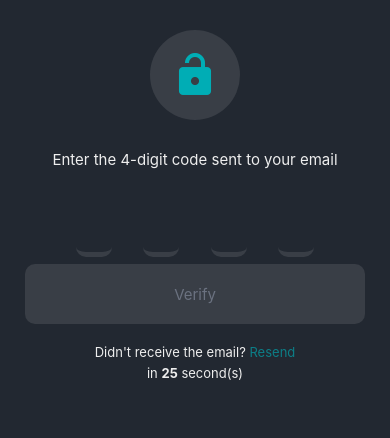
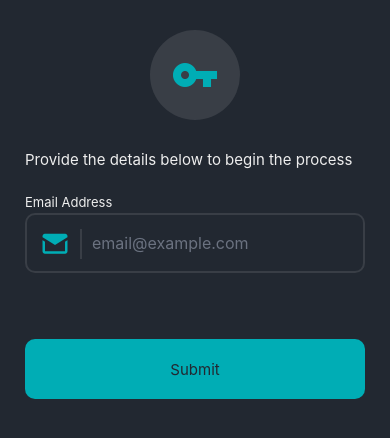
Before and after one commit to canadaprogrammer/rn-login-system, a React Native app: screen / in a window 390 px wide. Shown: the top 438 px of the page. Built offline with nearby package versions, Linux system fonts and the light colour scheme.

Commit message:
forgot password screen

```diff
--- a/App.js
+++ b/App.js
@@ -1,11 +1,11 @@
 import { StatusBar } from 'expo-status-bar';
-import EmailVerification from './screens/EmailVerification';
+import ForgotPassword from './screens/ForgotPassword';
 
 export default function App() {
   return (
     <>
       <StatusBar style='light' />
-      <EmailVerification />
+      <ForgotPassword />
     </>
   );
 }
--- /dev/null
+++ b/screens/ForgotPassword.js
@@ -0,0 +1,91 @@
+import React, { useState } from 'react';
+import MainContainer from '../components/Containers/MainContainer';
+import KeyboardAvoidingContainer from '../components/Containers/KeyboardAvoidingContainer';
+import RegularText from '../components/Texts/RegularText';
+import StyledTextInput from '../components/Inputs/StyledTextInput';
+import { Formik } from 'formik';
+import MsgBox from '../components/Texts/MsgBox';
+import RegularButton from '../components/Buttons/RegularButton';
+import { ActivityIndicator } from 'react-native';
+import { colors } from '../components/colors';
+import IconHeader from '../components/Icons/IconHeader';
+
+const { primary } = colors;
+
+const ForgotPassword = () => {
+  const [message, setMessage] = useState('');
+  const [isSuccessMessage, setIsSuccessMessage] = useState(false);
+
+  const handleOnSubmit = async (credentials, setSubmitting) => {
+    try {
+      setMessage(null);
+      // call backend
+
+      // move to next page
+
+      setSubmitting(false);
+    } catch (error) {
+      setMessage(`Request Failed: ${error.message}`);
+      setSubmitting(false);
+    }
+  };
+
+  return (
+    <MainContainer>
+      <KeyboardAvoidingContainer>
+        <IconHeader name='key' size='' color='' style={{ marginBottom: 30 }} />
+        <RegularText style={{ marginBottom: 25 }}>
+          Provide the details below to begin the process
+        </RegularText>
+        <Formik
+          initialValues={{ email: '' }}
+          onSubmit={(values, { setSubmitting }) => {
+            if (values.email == '') {
+              setMessage('Please fill in all fields');
+              setSubmitting(false);
+            } else {
+              handleOnSubmit(values, setSubmitting);
+            }
+          }}
+        >
+          {({
+            handleChange,
+            handleBlur,
+            values,
+            isSubmitting,
+            handleSubmit,
+          }) => (
+            <>
+              <StyledTextInput
+                label='Email Address'
+                icon='email-variant'
+                placeholder='email@example.com'
+                keyboardType='email-address'
+                onChangeText={handleChange('email')}
+                onBlur={handleBlur('email')}
+                value={values.email}
+                style={{ marginBottom: 25 }}
+              />
+              <MsgBox style={{ marginBottom: 25 }} success={isSuccessMessage}>
+                {message || ' '}
+              </MsgBox>
+              {!isSubmitting && (
+                <RegularButton onPress={handleSubmit}>Submit</RegularButton>
+              )}
+              {isSubmitting && (
+                <RegularButton disabled={true}>
+                  <ActivityIndicator
+                    size='small'
+                    color={primary}
+                  ></ActivityIndicator>
+                </RegularButton>
+              )}
+            </>
+          )}
+        </Formik>
+      </KeyboardAvoidingContainer>
+    </MainContainer>
+  );
+};
+
+export default ForgotPassword;
```
Also changed, not shown: 1 other file (tests, documents, lock files or other folders).
